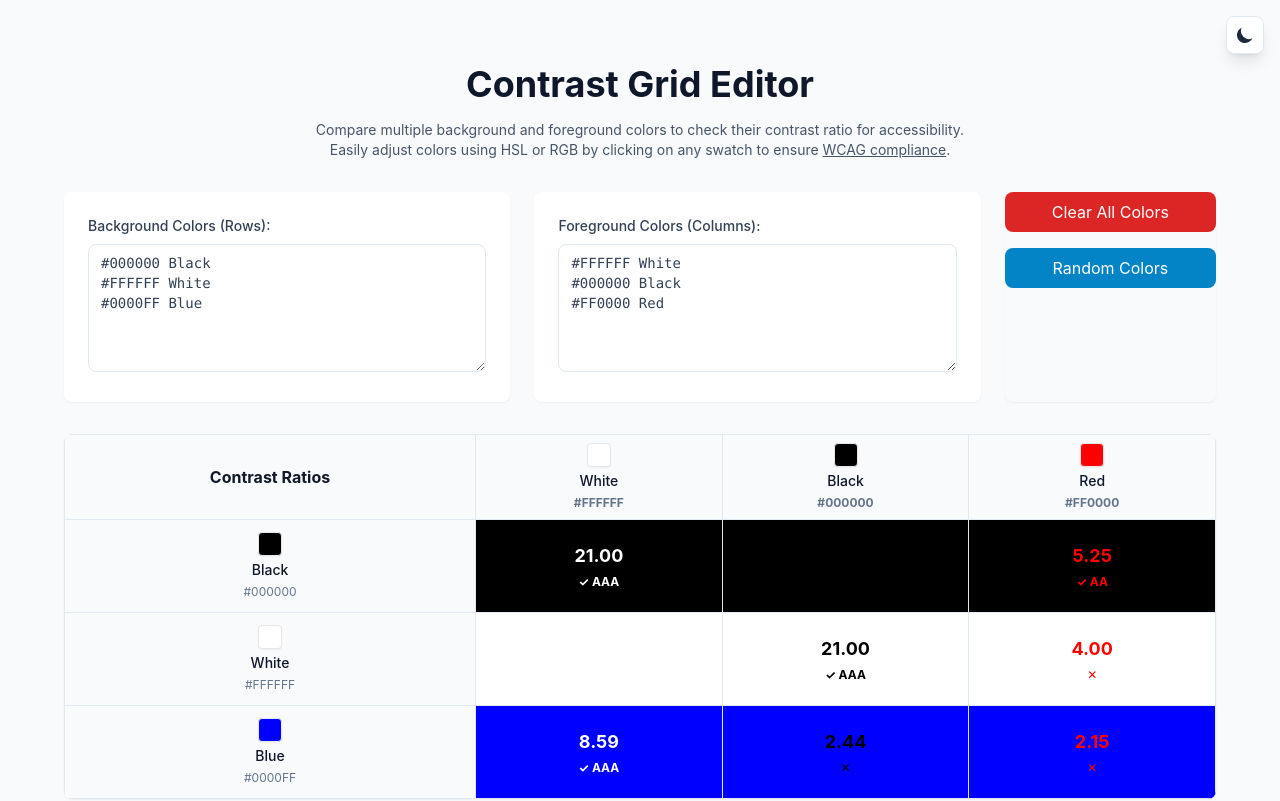
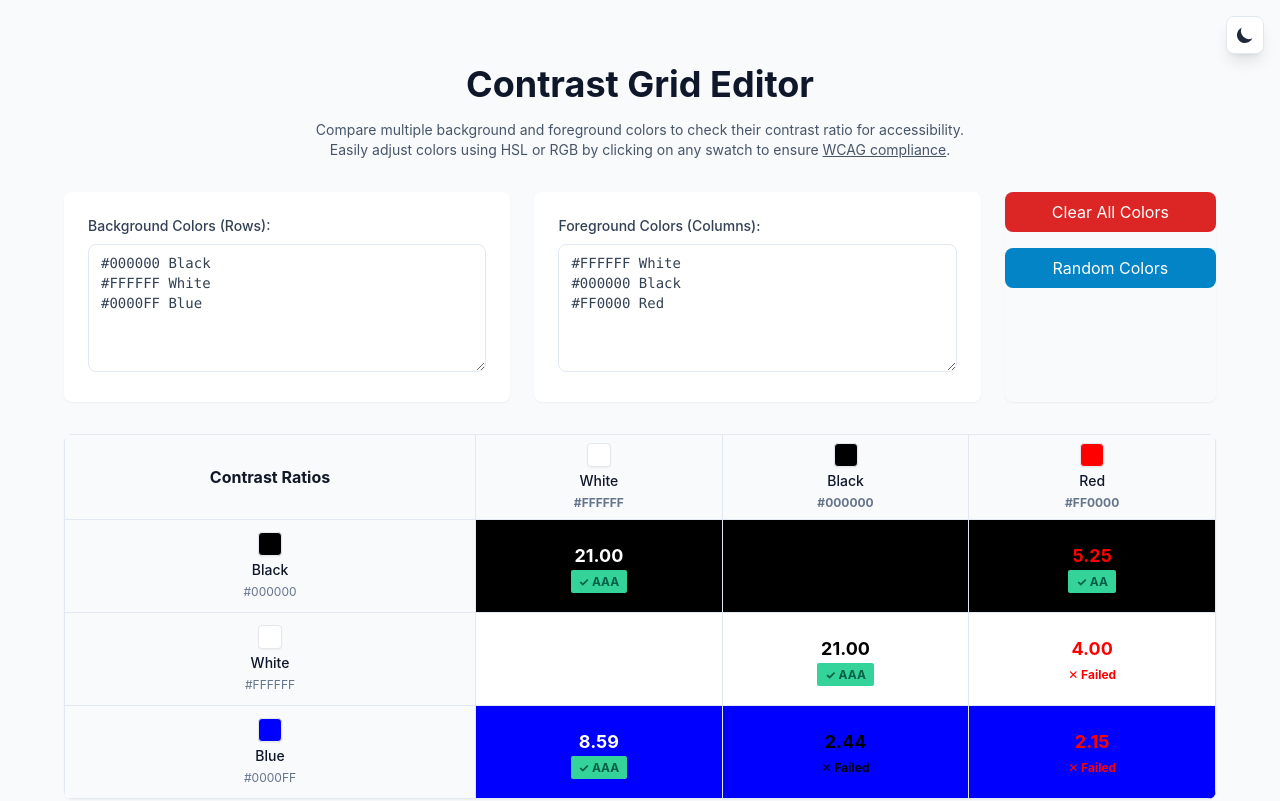
Before and after one commit to miguelsolorio/contrast-grid-editor, a React (Vite) app: page / in a window 1280 px wide. Shown: the top 801 px of the page. Built offline with nearby package versions, Linux system fonts and the light colour scheme.

Commit message:
Update score styles

```diff
--- a/src/App.tsx
+++ b/src/App.tsx
@@ -30,9 +30,9 @@ type ColorMode = 'hsl' | 'rgb';
 const STORAGE_KEY = 'contrast-grid-colors';
 
 const getContrastLabel = (ratio: number): JSX.Element | string => {
-  if (ratio >= 7) return <span className="p-1 rounded-sm font-bold">✓ AAA</span>;
-  if (ratio >= 4.5) return <span className="p-1 rounded-sm font-bold">✓ AA</span>;
-  return <span className="rounded-sm font-bold">✕</span>;
+  if (ratio >= 7) return <span className="bg-emerald-400 text-emerald-800 p-1 px-2 rounded-sm font-bold">✓ AAA</span>;
+  if (ratio >= 4.5) return <span className="bg-emerald-400 text-emerald-800 p-1 px-2 rounded-sm font-bold">✓ AA</span>;
+  return <span className="p-1 rounded-sm font-bold">✕ Failed</span>;
 };
 
 const parseColorInput = (input: string): ColorEntry => {
```
